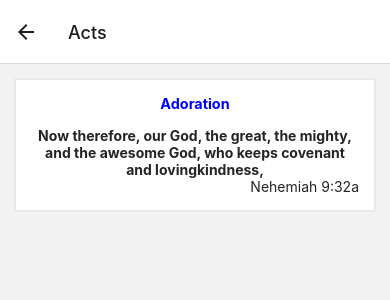
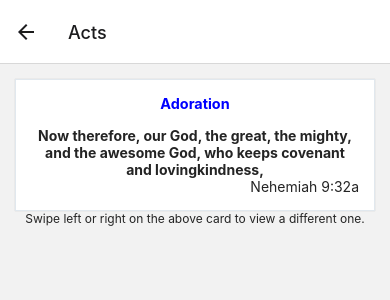
Before and after one commit to DanielSp8/prayingmantis, a React Native app: screen /Acts in a window 390 px wide. Shown: the top 300 px of the page. Built offline with nearby package versions, Linux system fonts and the light colour scheme.

Commit message:
Added swipe comment to ActsScreen.js

```diff
--- a/Components/ActsScreen.js
+++ b/Components/ActsScreen.js
@@ -60,6 +60,9 @@ const ActsScreen = () => {
         <Text style={styles.cardVerse}>{actsData[array][id].verse}</Text>
         <Text style={styles.cardAddress}>{actsData[array][id].address}</Text>
       </Card>
+      <Text style={styles.swipeComment}>
+        Swipe left or right on the above card to view a different one.
+      </Text>
     </View>
   );
 };
@@ -86,6 +89,10 @@ const styles = StyleSheet.create({
   cardAddress: {
     textAlign: "right",
   },
+  swipeComment: {
+    textAlign: "center",
+    fontSize: 12,
+  },
 });
 
 export default ActsScreen;
```
